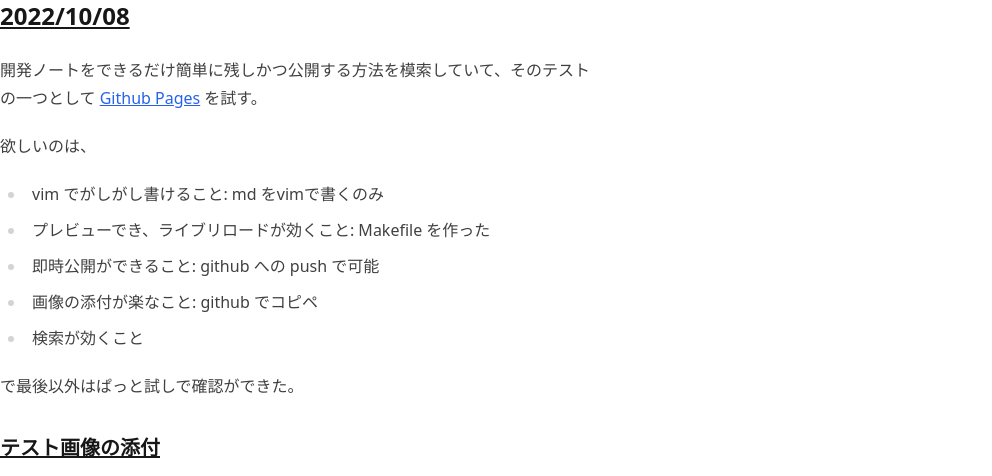
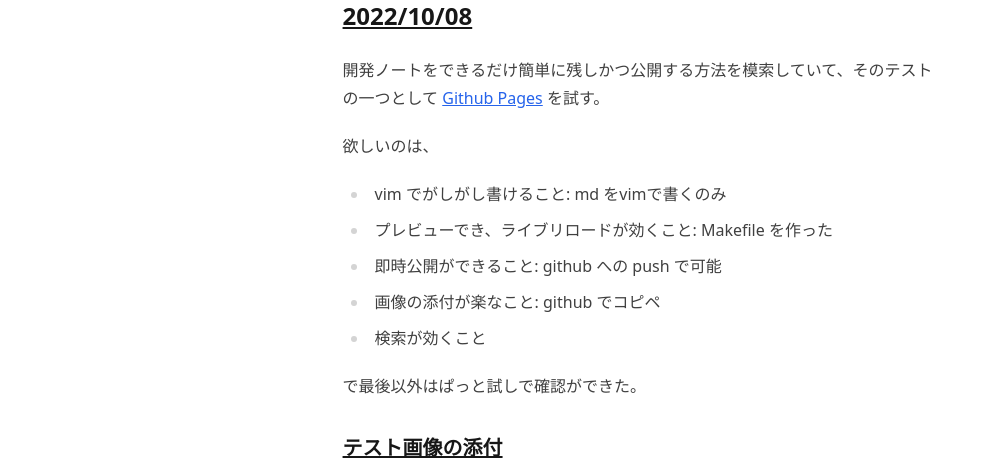
Before and after one commit to pojiro/pojiro.github.io, a Jekyll site: the page built from _posts/2022-10-08-welcome-to-jekyll.md, in a window 1280 px wide. Shown: the top 476 px of the page, without its empty margins (0-992 px from the left). Built offline with Jekyll 4.4.1, drawn with Linux system fonts in a browser that asks for light colours; some web fonts are replaced; Markdown is read by kramdown in place of the engine named in the settings; grey boxes are pictures that could not be loaded.

Commit message:
update: post.html class, add mx-auto

```diff
--- a/_layouts/post.html
+++ b/_layouts/post.html
@@ -1,7 +1,7 @@
 ---
 layout: default
 ---
-<div class="prose prose-neutral prose-headings:underline prose-a:text-blue-600">
+<div class="mx-auto prose prose-neutral prose-headings:underline prose-a:text-blue-600">
   <h2>{{ page.title }}</h1>
   {{ content }}
 </div>
--- a/assets/css/output.css
+++ b/assets/css/output.css
@@ -1223,6 +1223,11 @@ video {
   --tw-prose-invert-td-borders: #404040;
 }
 
+.mx-auto {
+  margin-left: auto;
+  margin-right: auto;
+}
+
 .prose-headings\:underline :is(:where(h1, h2, h3, h4, h5, h6, th):not(:where([class~="not-prose"] *))) {
   -webkit-text-decoration-line: underline;
           text-decoration-line: underline;
```
